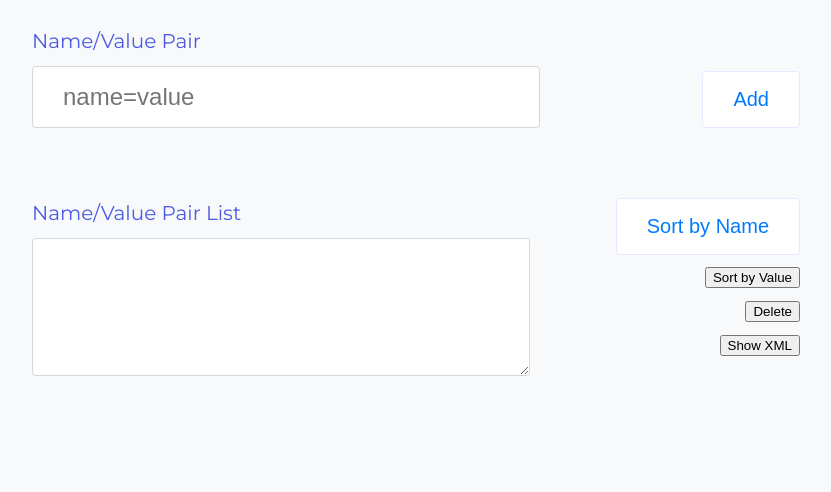
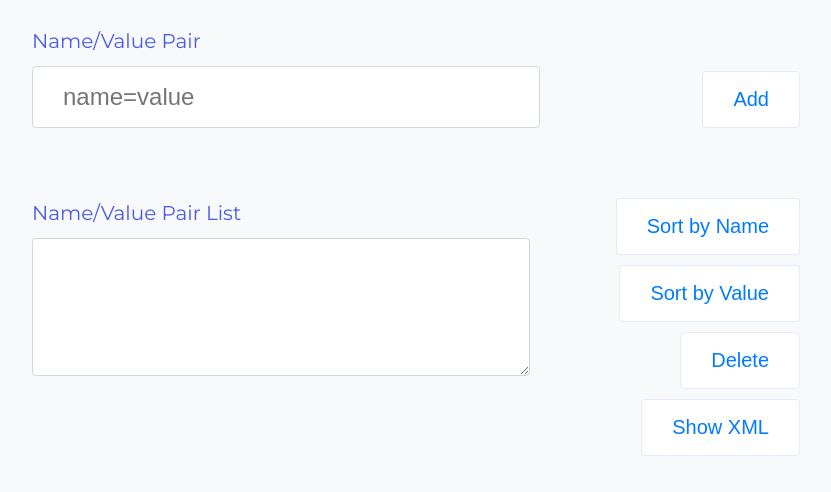
Before and after one commit to OlgaRuzhylenko/Pepperi_test_task_Olga_Ruzhylenko, a website built with Vite: page pepperi_test_task/index.html in a window 1280 px wide. Shown: the part 106-598 px from the top of the page, without its empty margins (224-1055 px from the left). Built offline with nearby package versions, Linux system fonts and the light colour scheme.

Commit message:
видалення

```diff
--- a/pepperi_test_task/index.html
+++ b/pepperi_test_task/index.html
@@ -52,13 +52,13 @@
             <button class="sort-btn">Sort by Name</button>
           </li>
           <li class="form-item">
-            <button class="form-list-btn">Sort by Value</button>
+            <button class="sort-btn2">Sort by Value</button>
           </li>
           <li class="form-item">
-            <button class="form-list-btn">Delete</button>
+            <button class="delete-btn">Delete</button>
           </li>
           <li class="form-item">
-            <button class="form-list-btn">Show XML</button>
+            <button class="sort-btn3">Show XML</button>
           </li>
         </ul>
       </div>
--- a/pepperi_test_task/src/main.js
+++ b/pepperi_test_task/src/main.js
@@ -57,3 +57,22 @@ function handleClickByName(arr) {
   const inputObjString = newInputObjStrings.join('\n');
   textAreaInput.textContent = inputObjString;
 }
+
+const sortBtn2 = document.querySelector('.sort-btn2');
+sortBtn2.addEventListener('click', handleClickByValue);
+function handleClickByValue() {
+  return alert('Sorry, this feature is currently under development.');
+}
+const sortBtn3 = document.querySelector('.sort-btn3');
+sortBtn3.addEventListener('click', handleClickXML);
+function handleClickXML() {
+  return alert('Sorry, this feature is currently under development.');
+}
+
+//видалення
+const deleteBtn = document.querySelector('.delete-btn');
+deleteBtn.addEventListener('click', handleClickDelete);
+
+function handleClickDelete(arr) {
+  textAreaInput.textContent = '';
+}
--- a/pepperi_test_task/src/style.css
+++ b/pepperi_test_task/src/style.css
@@ -277,3 +277,102 @@ img {
     font-size: 20px;
   }
 }
+@media screen and (min-width: 375px) {
+  .sort-btn2 {
+    color: #007bff;
+    background-color: #ffffff;
+    cursor: pointer;
+    font-weight: 500;
+    text-align: center;
+
+    border-radius: 4px;
+    border: 1px solid #e7e9fc;
+    padding: 5px 10px;
+
+    transition: color 250ms cubic-bezier(0.4, 0, 0.2, 1),
+      background-color 250ms cubic-bezier(0.4, 0, 0.2, 1),
+      border-color 250ms cubic-bezier(0.4, 0, 0.2, 1),
+      box-shadow 250ms cubic-bezier(0.4, 0, 0.2, 1);
+  }
+  .sort-btn2:hover,
+  .sort-btn2:focus,
+  .sort-btn2:active {
+    background-color: v#404BBF;
+    box-shadow: 0px 2px 2px 0px rgba(0, 0, 0, 0.12),
+      0px 2px 1px 0px rgba(0, 0, 0, 0.08), 0px 3px 1px 0px rgba(0, 0, 0, 0.1);
+    border: 1px solid transparent;
+  }
+}
+
+@media screen and (min-width: 768px) {
+  .sort-btn2 {
+    padding: 16px 30px;
+    font-size: 20px;
+  }
+}
+@media screen and (min-width: 375px) {
+  .sort-btn3 {
+    color: #007bff;
+    background-color: #ffffff;
+    cursor: pointer;
+    font-weight: 500;
+    text-align: center;
+
+    border-radius: 4px;
+    border: 1px solid #e7e9fc;
+    padding: 5px 10px;
+
+    transition: color 250ms cubic-bezier(0.4, 0, 0.2, 1),
+      background-color 250ms cubic-bezier(0.4, 0, 0.2, 1),
+      border-color 250ms cubic-bezier(0.4, 0, 0.2, 1),
+      box-shadow 250ms cubic-bezier(0.4, 0, 0.2, 1);
+  }
+  .sort-btn3:hover,
+  .sort-btn3:focus,
+  .sort-btn3:active {
+    background-color: v#404BBF;
+    box-shadow: 0px 2px 2px 0px rgba(0, 0, 0, 0.12),
+      0px 2px 1px 0px rgba(0, 0, 0, 0.08), 0px 3px 1px 0px rgba(0, 0, 0, 0.1);
+    border: 1px solid transparent;
+  }
+}
+
+@media screen and (min-width: 768px) {
+  .sort-btn3 {
+    padding: 16px 30px;
+    font-size: 20px;
+  }
+}
+@media screen and (min-width: 375px) {
+  .delete-btn {
+    color: #007bff;
+    background-color: #ffffff;
+    cursor: pointer;
+    font-weight: 500;
+    text-align: center;
+
+    border-radius: 4px;
+    border: 1px solid #e7e9fc;
+    padding: 5px 10px;
+
+    transition: color 250ms cubic-bezier(0.4, 0, 0.2, 1),
+      background-color 250ms cubic-bezier(0.4, 0, 0.2, 1),
+      border-color 250ms cubic-bezier(0.4, 0, 0.2, 1),
+      box-shadow 250ms cubic-bezier(0.4, 0, 0.2, 1);
+  }
+  .delete-btn:hover,
+  .delete-btn:focus,
+  .delete-btn:active {
+    background-color: v#404BBF;
+    box-shadow: 0px 2px 2px 0px rgba(0, 0, 0, 0.12),
+      0px 2px 1px 0px rgba(0, 0, 0, 0.08), 0px 3px 1px 0px rgba(0, 0, 0, 0.1);
+    border: 1px solid transparent;
+  }
+}
+
+@media screen and (min-width: 768px) {
+  .delete-btn {
+    padding: 16px 30px;
+    font-size: 20px;
+  }
+}
```
